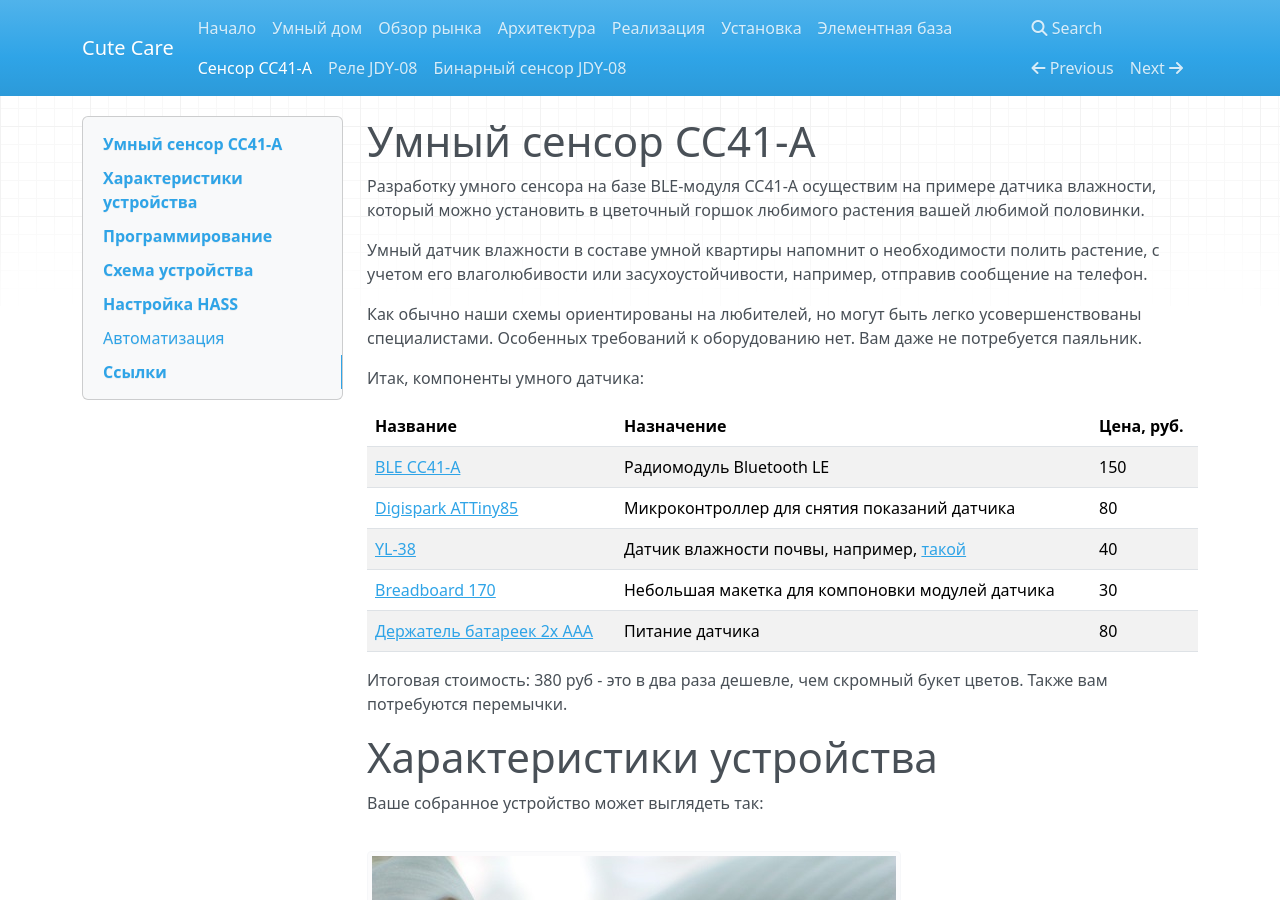
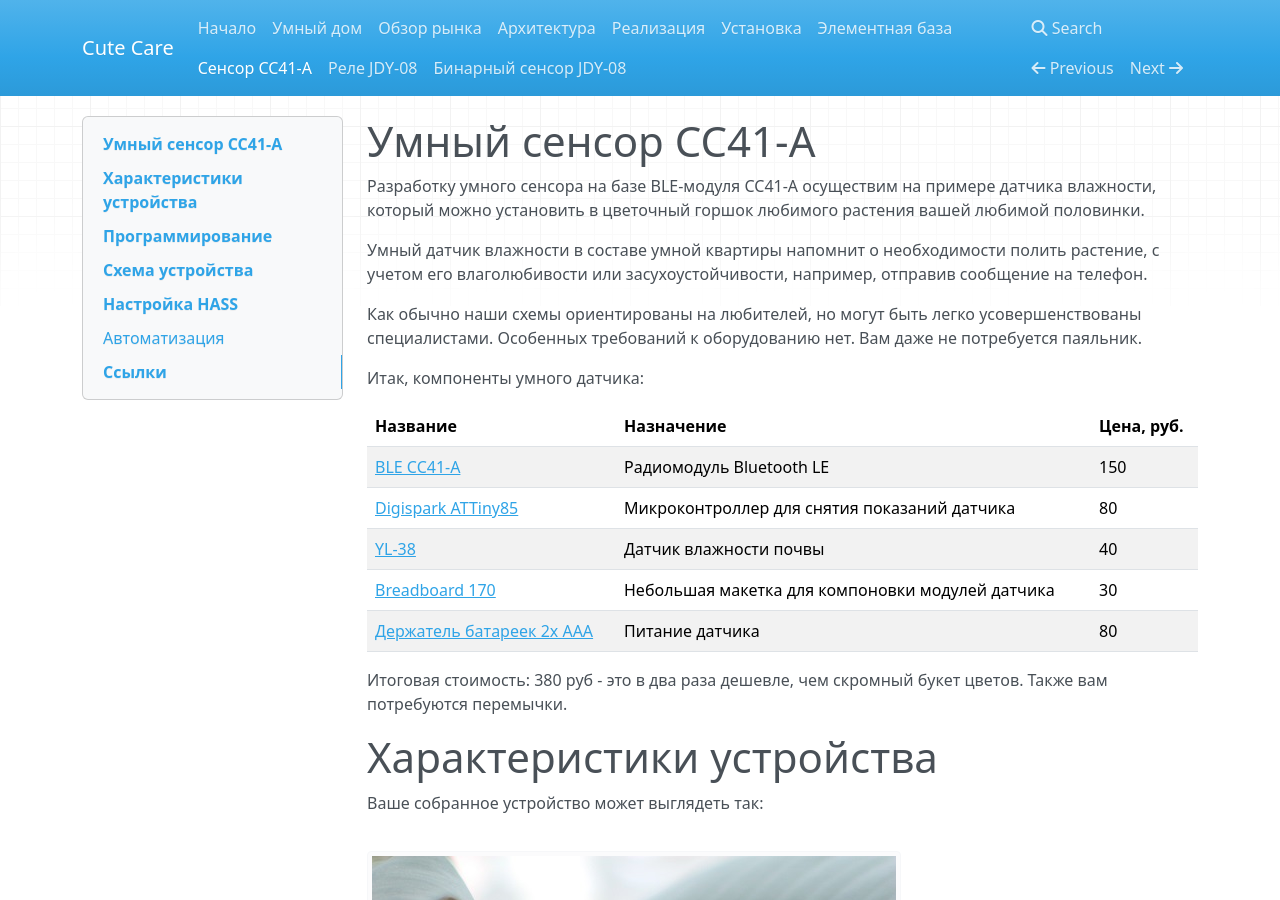
Before and after one commit to cutecare/cutecare-docs, an MkDocs documentation site: the page built from docs/Сенсор CC41A.md, in a window 1280 px wide and 900 px high. Built offline with MkDocs 1.6.1, drawn with Linux system fonts in a browser that asks for light colours; nearby versions of some CDN libraries; old or Windows-style settings are respelled for this version of MkDocs.

Commit message:
Update Сенсор CC41A.md

```diff
--- a/docs/Сенсор CC41A.md
+++ b/docs/Сенсор CC41A.md
@@ -12,7 +12,7 @@
 | :----------- |:----------- |:----------- |
 |[BLE CC41-A](https://rover.ebay.com/rover/1/711-53200-19255-0/1?icep_id=114&ipn=icep&toolid=20004&campid=5338218090&mpre=https%3A%2F%2Fwww.ebay.com%2Fitm%2FArduino-Android-IOS-HM-10-BLE-Bluetooth-4-0-CC2540-CC2541-Serial-Wireless-Module%2F311567433651%3FssPageName%3DSTRK%253AMEBIDX%253AIT%26_trksid%3Dp2057872.m2749.l2649)|Радиомодуль Bluetooth LE|150|
 |[Digispark ATTiny85](https://rover.ebay.com/rover/1/711-53200-19255-0/1?icep_id=114&ipn=icep&toolid=20004&campid=5338218090&mpre=https%3A%2F%2Fwww.ebay.com%2Fitm%2FDigispark-Kickstarter-Attiny85-USB-Development-Board-for-arduino-NEW%2F311076127758%3FssPageName%3DSTRK%253AMEBIDX%253AIT%26_trksid%3Dp2057872.m2749.l2649)|Микроконтроллер для снятия показаний датчика|80|
-|[YL-38](https://rover.ebay.com/rover/1/711-53200-19255-0/1?icep_id=114&ipn=icep&toolid=20004&campid=5338218090&mpre=https%3A%2F%2Fwww.ebay.com%2Fitm%2F5PCS-Soil-Hygrometer-Detection-Module-Soil-Moisture-Sensor-For-arduino-Smart-car%2F400385860375%3FssPageName%3DSTRK%253AMEBIDX%253AIT%26_trksid%3Dp2057872.m2749.l2649)|Датчик влажности почвы, например, [такой](https://www.ebay.com/itm/5PCS-Soil-Hygrometer-Detection-Module-Soil-Moisture-Sensor-For-arduino-Smart-car/400385860375?ssPageName=STRK%3AMEBIDX%3AIT&_trksid=p2057872.m2749.l2649)|40|
+|[YL-38](https://rover.ebay.com/rover/1/711-53200-19255-0/1?icep_id=114&ipn=icep&toolid=20004&campid=5338218090&mpre=https%3A%2F%2Fwww.ebay.com%2Fitm%2F5PCS-Soil-Hygrometer-Detection-Module-Soil-Moisture-Sensor-For-arduino-Smart-car%2F400385860375%3FssPageName%3DSTRK%253AMEBIDX%253AIT%26_trksid%3Dp2057872.m2749.l2649)|Датчик влажности почвы|40|
 |[Breadboard 170](https://rover.ebay.com/rover/1/711-53200-19255-0/1?icep_id=114&ipn=icep&toolid=20004&campid=5338218090&mpre=https%3A%2F%2Fwww.ebay.com%2Fitm%2F5-Color-Mini-Solderless-Prototype-Breadboard-170-Tie-points-For-Arduino-Shield%2F201677166530%3FssPageName%3DSTRK%253AMEBIDX%253AIT%26_trksid%3Dp2057872.m2749.l2649)|Небольшая макетка для компоновки модулей датчика|30|
 |[Держатель батареек 2x AAA](https://rover.ebay.com/rover/1/711-53200-19255-0/1?icep_id=114&ipn=icep&toolid=20004&campid=5338218090&mpre=https%3A%2F%2Fwww.ebay.com%2Fitm%2F2PCS-2-AAA-3V-Battery-Holder-Box-Case-with-cover-switch-wire-2xAAA-2x1-5V-SF607%2F302586191345%3Fhash%3Ditem46738addf1%3Ag%3ALnMAAOxy3yNTfFIP)|Питание датчика|80|
 
```
